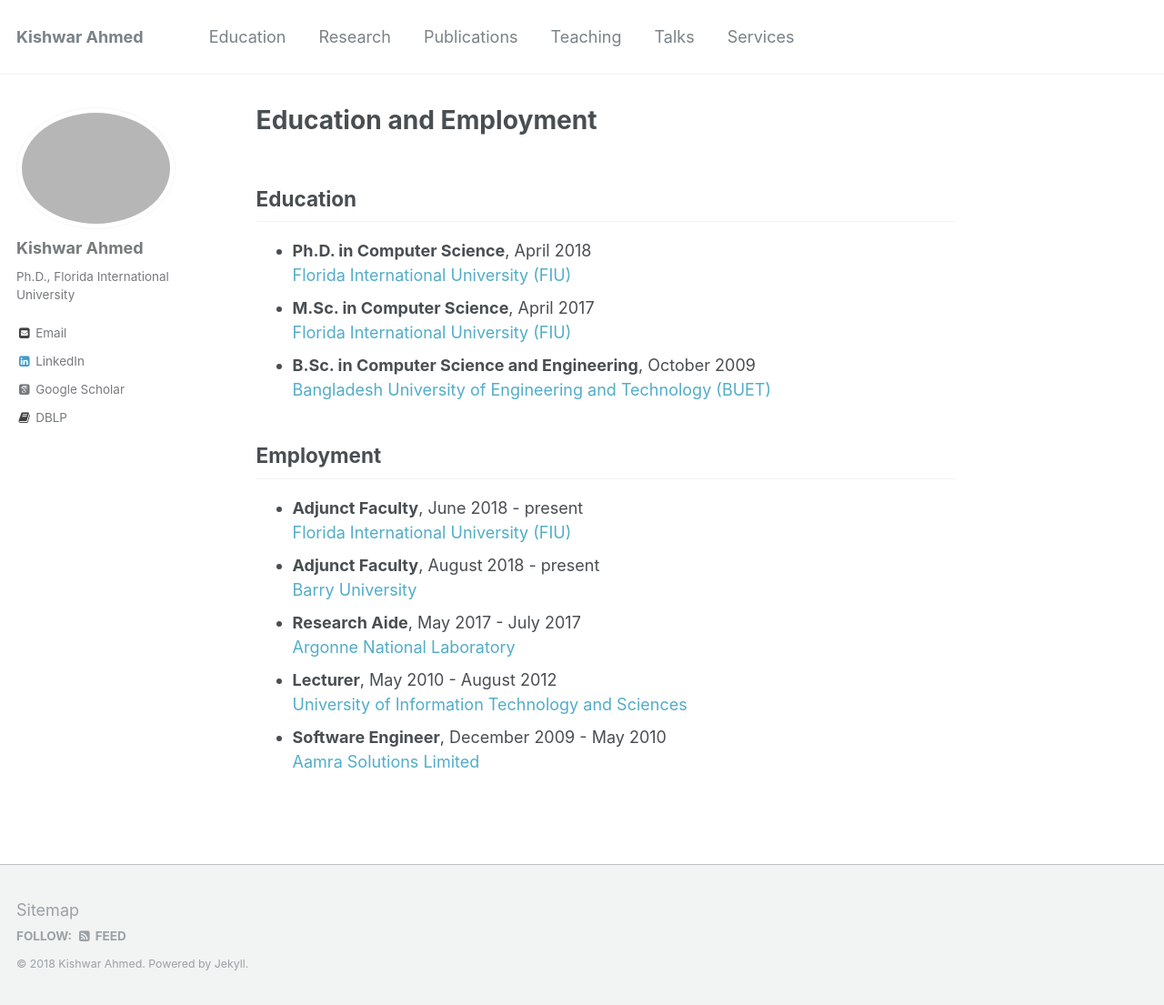
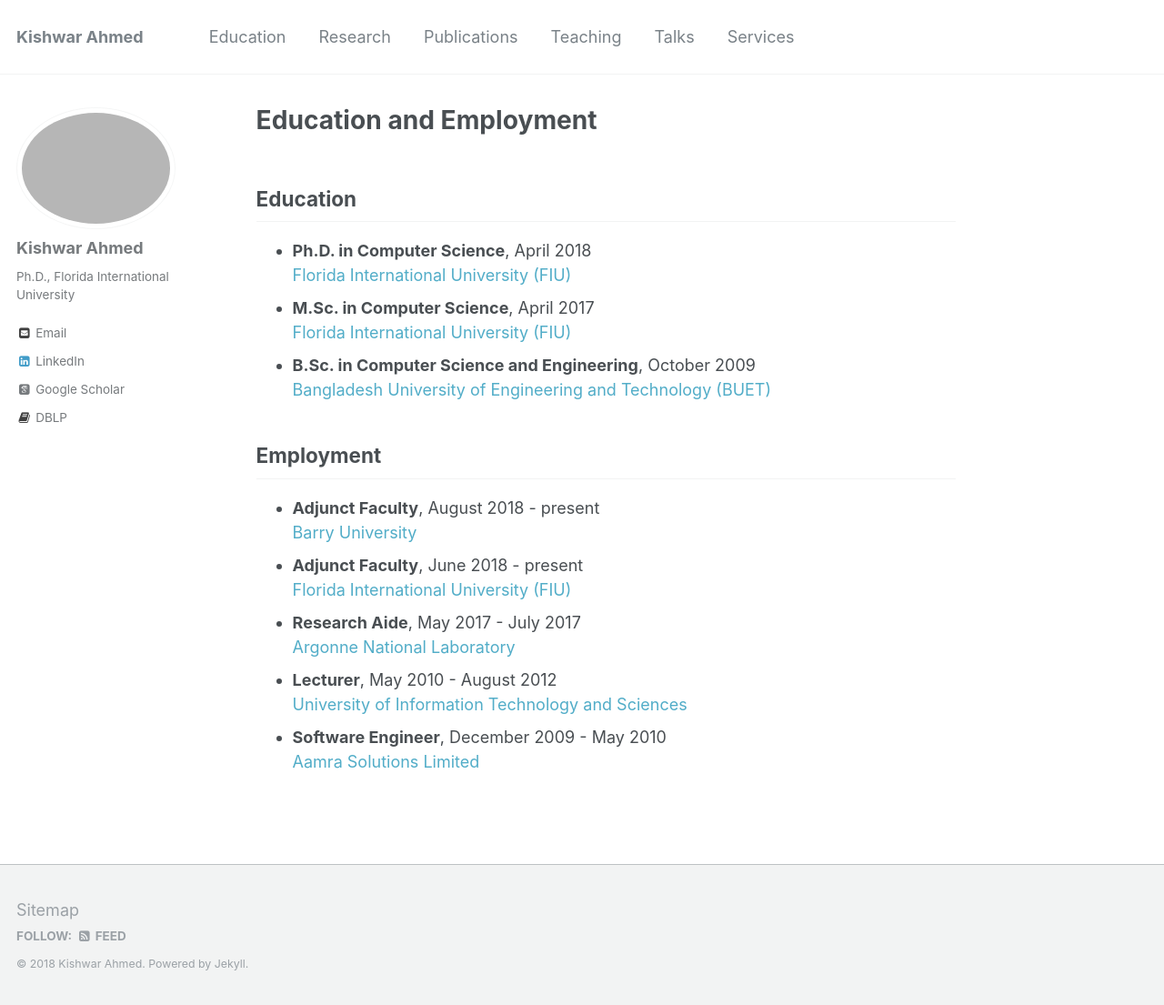
Before and after one commit to kishwarbd/kishwarbd.github.io, a Jekyll site: the page built from _pages/education.md, in a window 1280 px wide and 1105 px high. Shown: the whole window at 91% size. Built offline with Jekyll 4.4.1, drawn with Linux system fonts in a browser that asks for light colours; some web fonts are replaced.

Commit message:
more updates.

```diff
--- a/_pages/education.md
+++ b/_pages/education.md
@@ -15,10 +15,10 @@ author_profile: true
 
 ## Employment
 
+* **Adjunct Faculty**, August 2018 - present<br/>
+[Barry University](https://www.barry.edu/)
 * **Adjunct Faculty**, June 2018 - present<br/>
 [Florida International University (FIU)](https://www.fiu.edu)
-* **Adjunct Faculty**, August 2018 - present<br/>
-[Barry University](https://www.barry.edu/)
 * **Research Aide**, May 2017 - July 2017<br/>
 [Argonne National Laboratory](https://www.anl.gov/)
 * **Lecturer**, May 2010 - August 2012<br/>
```
Also changed, not shown: 1 other file.
